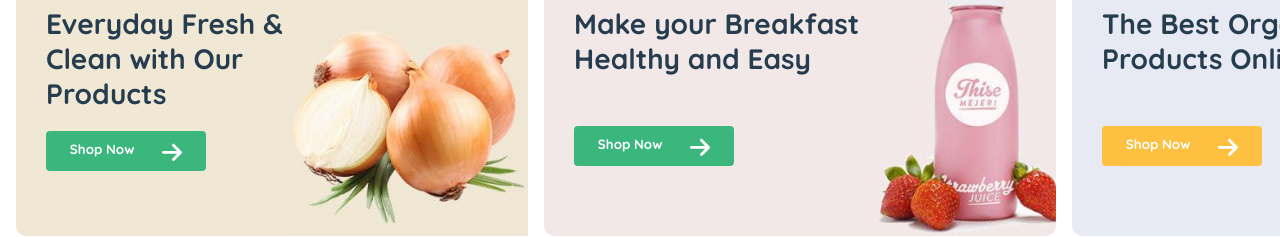
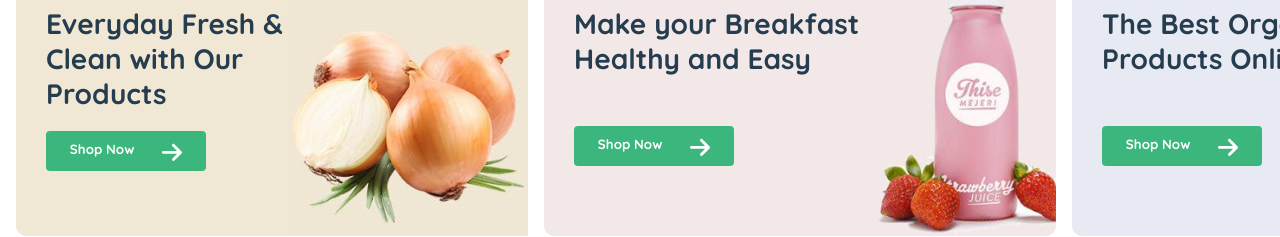
Before and after one commit to Chhoungseang/IP-Course, a Vue app: page / in a window 1280 px wide. Shown: the part 285-522 px from the top of the page. Built offline with nearby package versions, Linux system fonts and the light colour scheme.

Commit message:
Finish TP2 step2

```diff
--- a/src/App.vue
+++ b/src/App.vue
@@ -113,7 +113,7 @@ export default {
           label: 'The Best Organic Products Online',
           imgSrc: './src/assets/image/Veggie.jpg',
           bgColor: '#E7EAF3',
-          buttonColor: '#FDC040',
+          buttonColor: '#3BB77E',
         },
       ]
     }
--- a/src/components/Category.vue
+++ b/src/components/Category.vue
@@ -5,7 +5,6 @@ export default {
         quantity: Number,
         label: String,
         bgColor: String,
-        radiusColor: String,
     }
 }
 </script>
@@ -47,7 +46,6 @@ export default {
     width: 136px;
     height: 185px;
     border-radius: 10px;
-    border: 1px solid v-bind(radiusColor);
     margin: 10px;
   }
 
--- a/src/components/Product.vue
+++ b/src/components/Product.vue
@@ -9,8 +9,12 @@ export default {
         imgSrc: String,
         label: String,
         bgColor: String,
-        radiusColor: String,
         buttonColor: String,
+    },
+    methods: {
+      shopnow(promotion){
+        alert ("Let's shop: "+promotion);
+      }
     }
 }
 </script>
@@ -22,12 +26,13 @@ export default {
             {{ label }}
       </div>
       <div class="button">
-              <ShopButton :bgColor="buttonColor"/>
+              <ShopButton @click="shopnow(label)" :bgColor="buttonColor"/>
       </div>
     </div>
     <img :src="imgSrc" alt="">
   </div>
 </template>
+
 
 <style scoped>
   /* Quicksand font */
@@ -48,7 +53,6 @@ export default {
     width: 512px;
     height: 300px;
     border-radius: 10px;
-    border: 1px solid v-bind(radiusColor);
     margin: 8px;
   }
 
```
